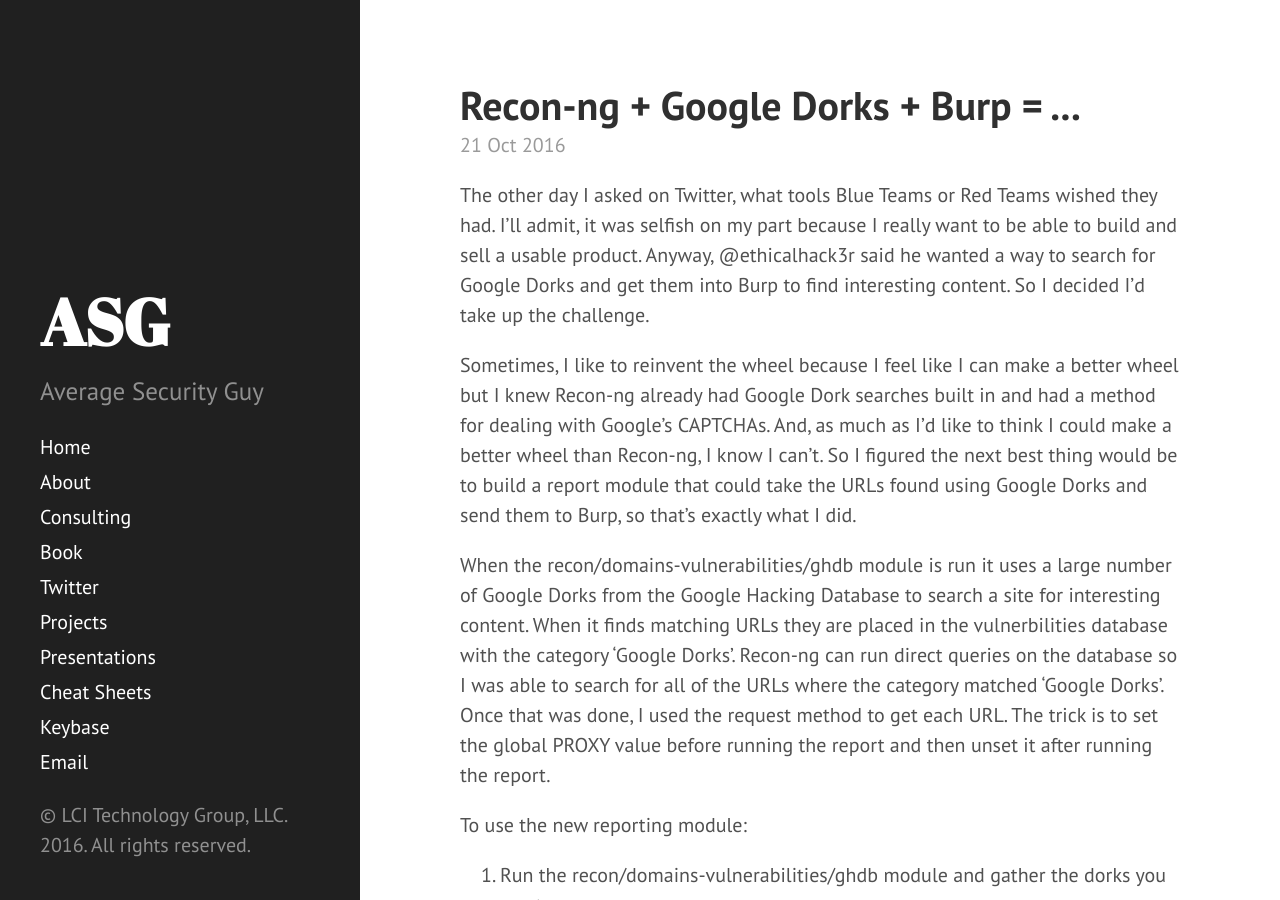
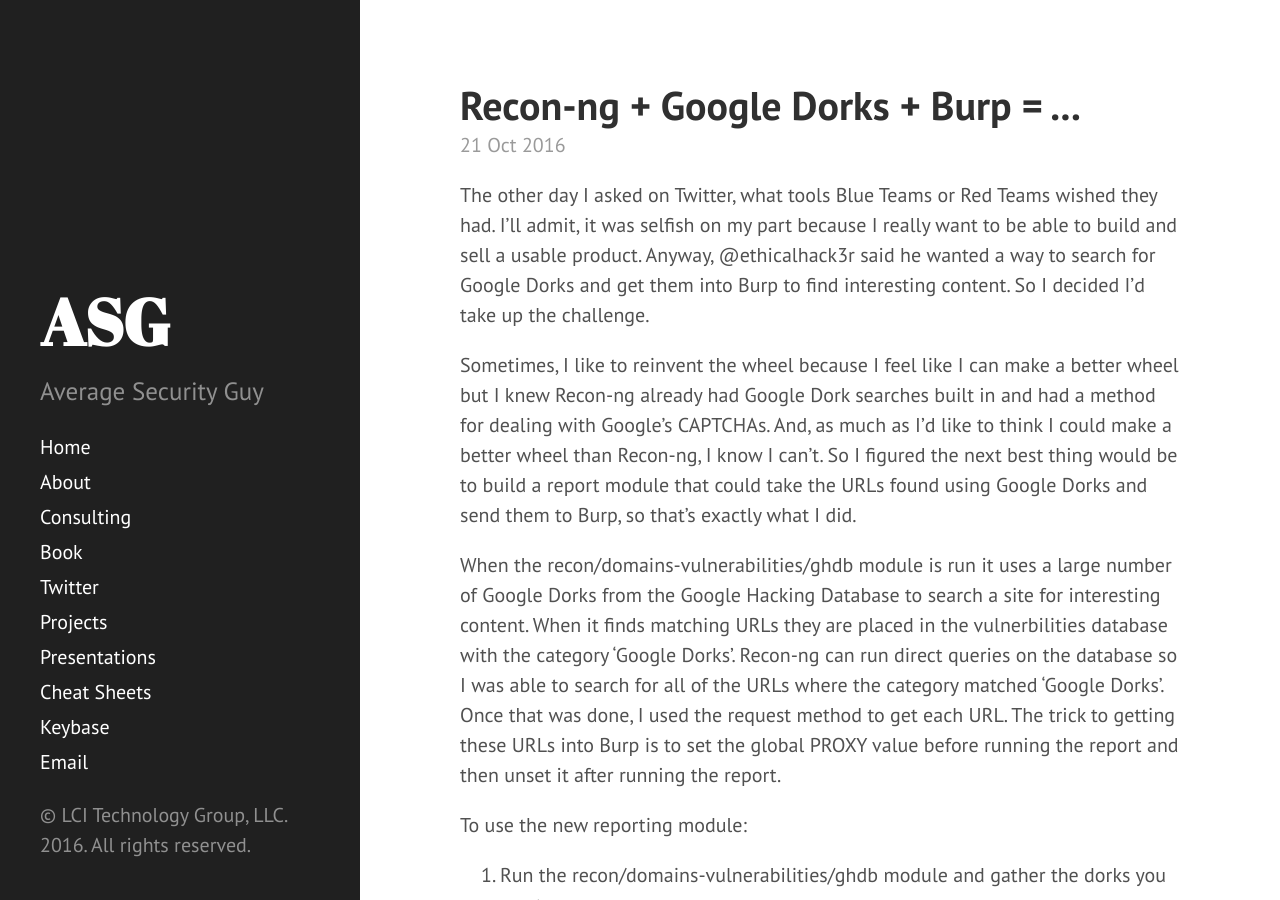
Before and after one commit to jaxmayhem/averagesecurityguy.github.io, a Jekyll site: the page built from _posts/2016-10-21-recon-ng-dorks-burp.md, in a window 1280 px wide and 900 px high. Built offline with Jekyll 4.4.1, drawn with Linux system fonts in a browser that asks for light colours.

Commit message:
Recon-ng dorks burp.

```diff
--- a/_posts/2016-10-21-recon-ng-dorks-burp.md
+++ b/_posts/2016-10-21-recon-ng-dorks-burp.md
@@ -6,9 +6,10 @@ The other day I asked on Twitter, what tools Blue Teams or Red Teams wished they
 
 Sometimes, I like to reinvent the wheel because I feel like I can make a better wheel but I knew Recon-ng already had Google Dork searches built in and had a method for dealing with Google's CAPTCHAs. And, as much as I'd like to think I could make a better wheel than Recon-ng, I know I can't. So I figured the next best thing would be to build a report module that could take the URLs found using Google Dorks and send them to Burp, so that's exactly what I did.
 
-When the recon/domains-vulnerabilities/ghdb module is run it uses a large number of Google Dorks from the Google Hacking Database to search a site for interesting content. When it finds matching URLs they are placed in the vulnerbilities database with the category 'Google Dorks'. Recon-ng can run direct queries on the database so I was able to search for all of the URLs where the category matched 'Google Dorks'. Once that was done, I used the request method to get each URL. The trick is to set the global PROXY value before running the report and then unset it after running the report.
+When the recon/domains-vulnerabilities/ghdb module is run it uses a large number of Google Dorks from the Google Hacking Database to search a site for interesting content. When it finds matching URLs they are placed in the vulnerbilities database with the category 'Google Dorks'. Recon-ng can run direct queries on the database so I was able to search for all of the URLs where the category matched 'Google Dorks'. Once that was done, I used the request method to get each URL. The trick to getting these URLs into Burp is to set the global PROXY value before running the report and then unset it after running the report.
 
 To use the new reporting module:
+
 1. Run the recon/domains-vulnerabilities/ghdb module and gather the dorks you want.
 2. Set the global proxy:
     1. Use the `back` command to leave the module context and enter the global context.
```
